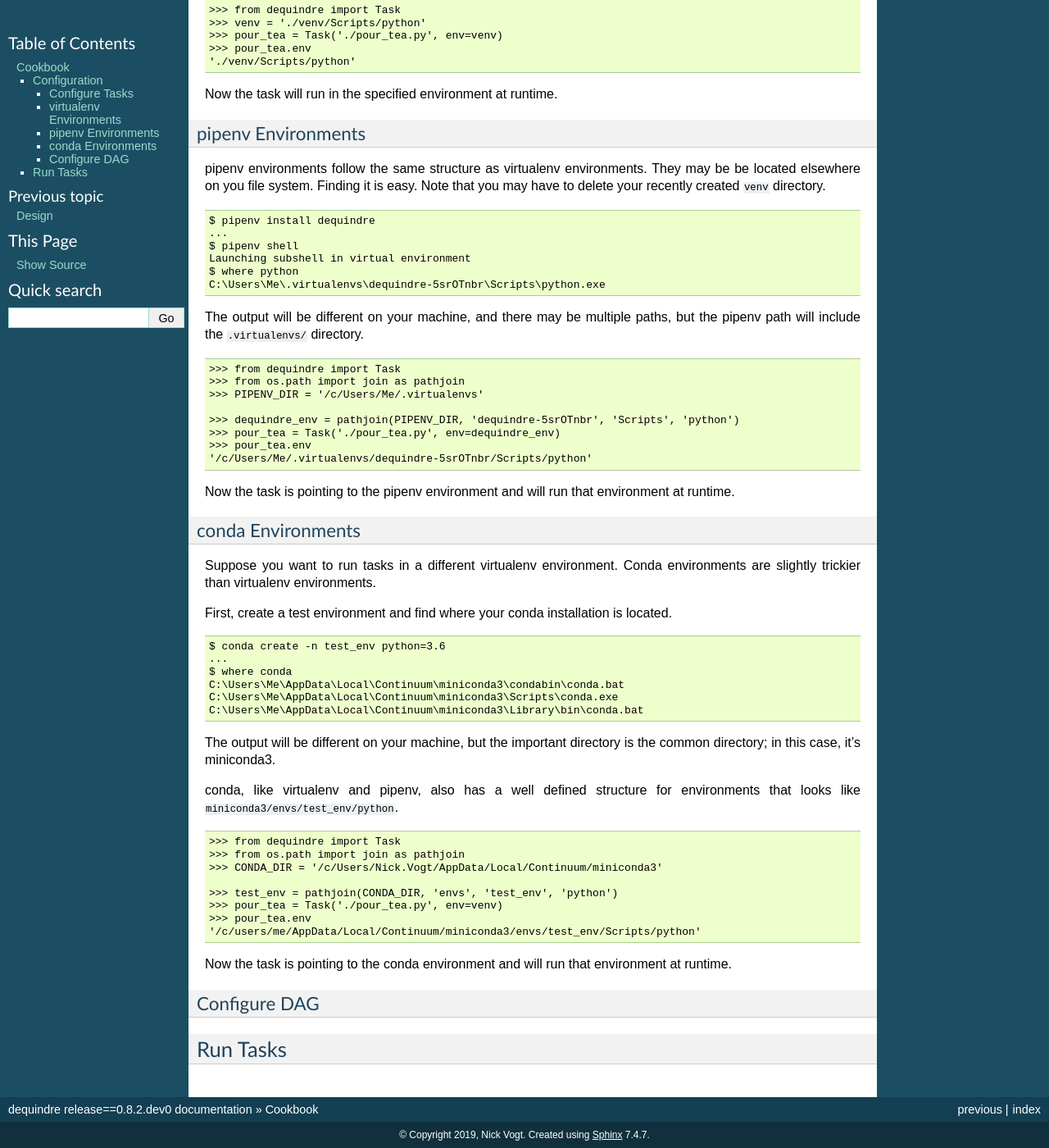
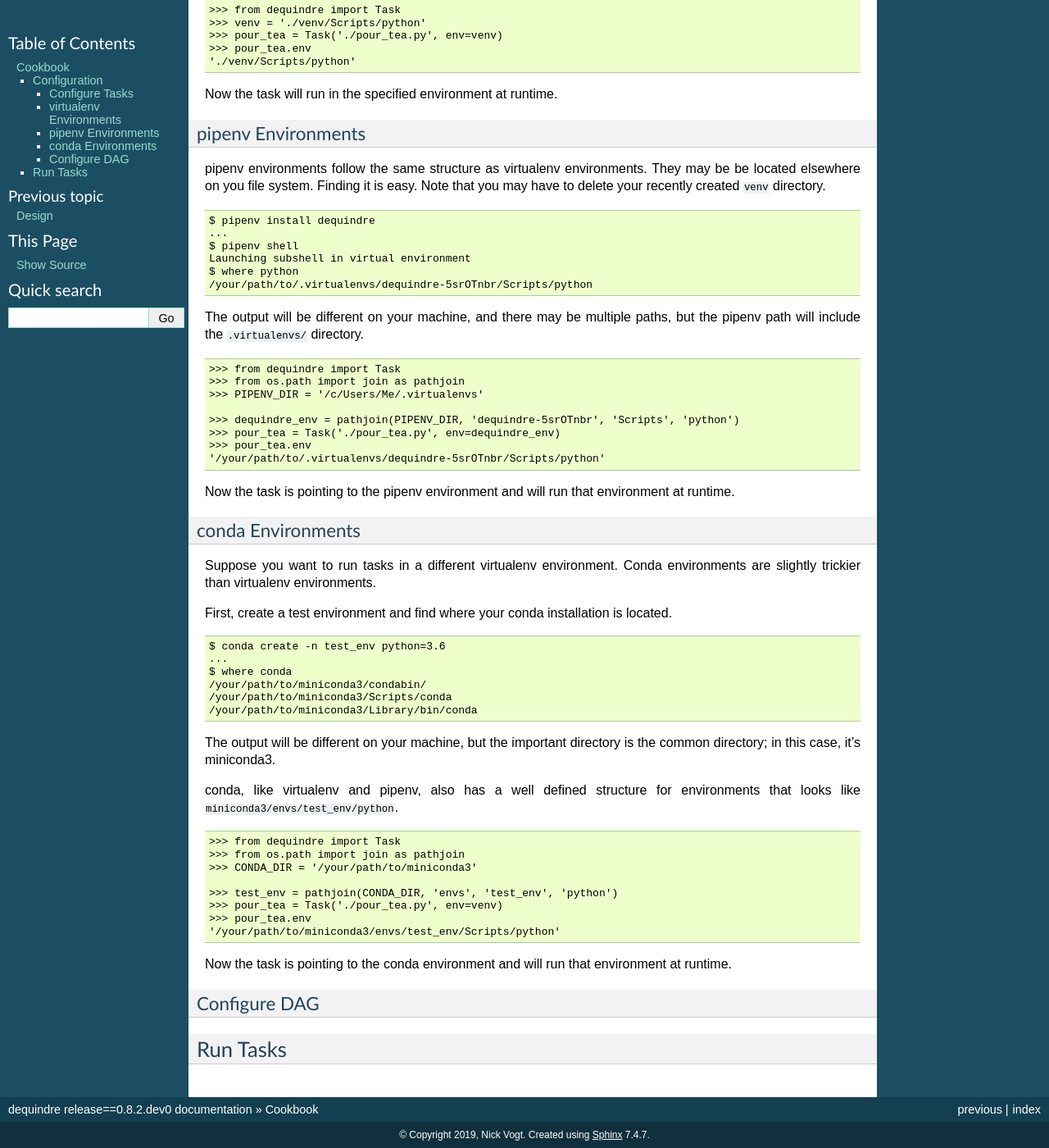
Before and after one commit to vogt4nick/dequindre, a Sphinx documentation site: the page built from docs/source/user-guide/cookbook.md, in a window 1280 px wide and 1400 px high, scrolled down 880 px. Shown: the whole window at 82% size. Built offline with Sphinx 7.4.7, drawn with Linux system fonts in a browser that asks for light colours.

Commit message:
fix paths in environment cookbook

````diff
--- a/docs/source/user-guide/cookbook.md
+++ b/docs/source/user-guide/cookbook.md
@@ -67,7 +67,7 @@ $ pipenv install dequindre
 $ pipenv shell
 Launching subshell in virtual environment
 $ where python
-C:\Users\Me\.virtualenvs\dequindre-5srOTnbr\Scripts\python.exe
+/your/path/to/.virtualenvs/dequindre-5srOTnbr/Scripts/python
 ```
 
 The output will be different on your machine, and there may be multiple paths, but the pipenv path will include the `.virtualenvs/` directory.
@@ -80,7 +80,7 @@ The output will be different on your machine, and there may be multiple paths, b
 >>> dequindre_env = pathjoin(PIPENV_DIR, 'dequindre-5srOTnbr', 'Scripts', 'python')
 >>> pour_tea = Task('./pour_tea.py', env=dequindre_env)
 >>> pour_tea.env
-'/c/Users/Me/.virtualenvs/dequindre-5srOTnbr/Scripts/python'
+'/your/path/to/.virtualenvs/dequindre-5srOTnbr/Scripts/python'
 ```
 
 Now the task is pointing to the pipenv environment and will run that environment at runtime.
@@ -95,9 +95,9 @@ First, create a test environment and find where your conda installation is locat
 $ conda create -n test_env python=3.6
 ...
 $ where conda
-C:\Users\Me\AppData\Local\Continuum\miniconda3\condabin\conda.bat
-C:\Users\Me\AppData\Local\Continuum\miniconda3\Scripts\conda.exe
-C:\Users\Me\AppData\Local\Continuum\miniconda3\Library\bin\conda.bat
+/your/path/to/miniconda3/condabin/
+/your/path/to/miniconda3/Scripts/conda
+/your/path/to/miniconda3/Library/bin/conda
 ```
 
 The output will be different on your machine, but the important directory is the common directory; in this case, it's miniconda3.
@@ -107,12 +107,12 @@ conda, like virtualenv and pipenv, also has a well defined structure for environ
 ```conda-task
 >>> from dequindre import Task
 >>> from os.path import join as pathjoin
->>> CONDA_DIR = '/c/Users/Nick.Vogt/AppData/Local/Continuum/miniconda3'
+>>> CONDA_DIR = '/your/path/to/miniconda3'
 
 >>> test_env = pathjoin(CONDA_DIR, 'envs', 'test_env', 'python')
 >>> pour_tea = Task('./pour_tea.py', env=venv)
 >>> pour_tea.env
-'/c/users/me/AppData/Local/Continuum/miniconda3/envs/test_env/Scripts/python'
+'/your/path/to/miniconda3/envs/test_env/Scripts/python'
 ```
 
 Now the task is pointing to the conda environment and will run that environment at runtime.
````
